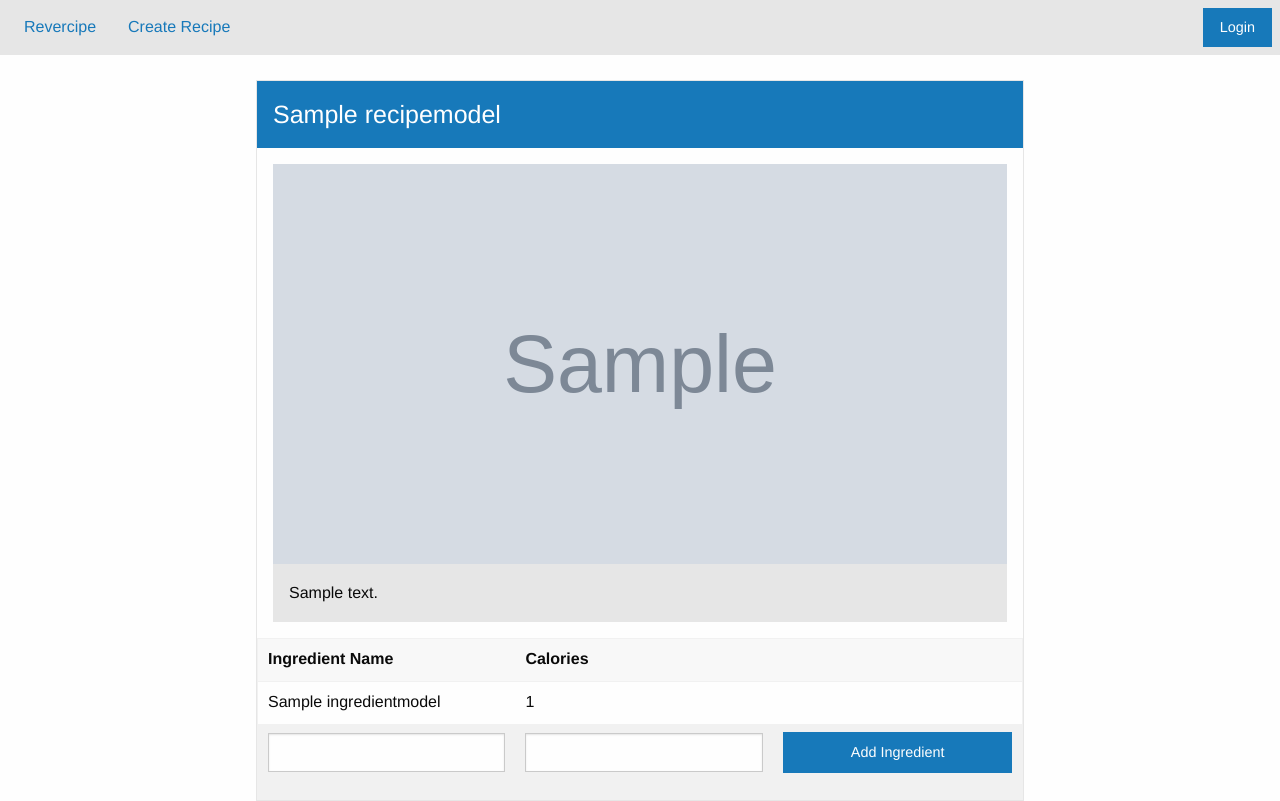
After one commit to ChicoState/Revercipe, a Django app: page /add_ingredient/1/ in a window 1280 px wide. The commit adds this page. Run offline with Django 3.2, Linux system fonts and the light colour scheme; tables that the repository leaves empty hold one stand-in row (values such as "Sample post"); grey boxes marked "Sample" are stand-in pictures; some libraries are stand-ins or nearby versions.

Commit message:
Can now add ingredients to recipes resolve #12

```diff
--- a/RevercipeApp/forms.py
+++ b/RevercipeApp/forms.py
@@ -46,9 +46,9 @@ class topSearchForm(forms.Form):
     search_value = forms.CharField(label='Search Value', required=True, max_length=100)
 
 class RecipeForm(forms.Form):
-    name = forms.CharField(label='Name',max_length = 300)
-    description = forms.CharField(label='Description', max_length=500)
-    image = forms.ImageField(label = 'Image', required=False)
+    name = forms.CharField(label='Recipe Name',max_length = 100)
+    description = forms.CharField(label='Recipe Description', max_length=500, widget=forms.Textarea(attrs={'rows':4, 'cols':5}))
+    image = forms.ImageField(label = 'Recipe Photo', required=False)
 
     def save(self, request, commit=True):
         new_recipe = models.RecipeModel(
@@ -60,3 +60,17 @@ class RecipeForm(forms.Form):
         if commit:
             new_recipe.save()
         return new_recipe
+
+class IngredientForm(forms.Form):
+    name = forms.CharField(label='Ingredient Name',max_length = 100)
+    calories = forms.IntegerField(label='Calorie Amount')
+
+    def save(self, request, commit=True):
+        new_ingredient = models.RecipeModel(
+            name = self.cleaned_data["name"],
+            calories = self.cleaned_data["calories"]
+        )
+
+        if commit:
+            new_ingredient.save()
+        return new_ingredient
--- a/RevercipeApp/models.py
+++ b/RevercipeApp/models.py
@@ -20,6 +20,7 @@ class Comment(models.Model):
         return self.comment_text
 
 class RecipeModel(models.Model):
+    author = models.ForeignKey(User, default="", on_delete=models.CASCADE)
     name = models.CharField(max_length = 300)
     description = models.CharField(max_length=500)
     image = models.ImageField(max_length=144, upload_to='uploads/%Y/%m/%d/', blank=True, null=True)
--- /dev/null
+++ b/RevercipeApp/templates/add_ingredient.html
@@ -0,0 +1,46 @@
+{% extends "base.html" %}
+{% load static %}
+{% block content  %}
+
+<div class="card" style="width: 60%; height:60%; align-content: center;  margin: 0 auto; float: none;  margin-top: 2%;">
+    <div class="card-divider" style="background-color: #1779ba;">
+      <h4 style="color: white;">{{name}}</h4>
+    </div>
+
+    <div class="card-section" style="align-content: center; ">
+        <img src="{{image.url}}" style="width:100%; height:400px; object-fit: cover; float: left;"/>
+        <div class="card-divider">
+             <p>{{description}}</p>
+        </div>
+    </div>
+
+        <table class="hover">
+            <thead>
+                <tr>
+                    <th width="150">Ingredient Name</th>
+                    <th width="150">Calories</th>
+                    <th width="100"></th>
+                </tr>
+            </thead>
+            {% for ingredient in ingredients%}
+                <tbody>
+                <tr>
+                    <td>{{ingredient.name}}</td>
+                    <td>{{ingredient.calories}}</td>
+                    <td></td>
+                </tr>
+            {% endfor %}
+                <form action="/add_ingredient/{{id}}/" enctype="multipart/form-data" method="POST">
+                    {% csrf_token %}
+                    <tr>
+                        <td>{{form.name}}</td>
+                        <td>{{form.calories}}</td>
+                        <td><input type = "submit" class="button expanded" value="Add Ingredient"/></td>
+                    </tr>
+                </form>
+        </table>
+
+  </div>
+
+
+{% endblock %}
--- a/RevercipeApp/templates/index.html
+++ b/RevercipeApp/templates/index.html
@@ -4,7 +4,6 @@
 
 
 {% if Recipes %}
-
     {% for recipe in Recipes %}
         <a href="recipe/{{recipe.id}}/">
             <div class="card" style="width: 45%; height: 50%; align-content: center;  margin: 0 auto;
@@ -25,7 +24,6 @@
             </div>
         </a>
     {% endfor %}
-
 {% endif %}
 
 <br>
--- a/RevercipeApp/templates/recipe_card.html
+++ b/RevercipeApp/templates/recipe_card.html
@@ -9,7 +9,7 @@
     </div>
 
     <div class="card-section" style="align-content: center; ">
-        <img src="{{image.url}}" style="width:100%; height:400px; object-fit: cover; float: left;"/>
+        <img src="{{image.url}}" style="width:100%; height:400px; object-fit: cover; float: left;" />
         <div class="card-divider">
              <p>{{description}}</p>
         </div>
--- a/RevercipeApp/urls.py
+++ b/RevercipeApp/urls.py
@@ -12,5 +12,6 @@ urlpatterns = [
     path('myrecipes/', views.myRecipes),
     path('profile/', views.profile_view),
     path('create_recipe/', views.create_recipe),
-    path('recipe/<int:instance_id>/', views.get_recipe)
+    path('recipe/<int:instance_id>/', views.get_recipe),
+    path('add_ingredient/<int:instance_id>/', views.add_ingredients)
 ]
--- a/RevercipeApp/views.py
+++ b/RevercipeApp/views.py
@@ -2,6 +2,8 @@ from django.shortcuts import render, redirect
 from django.http import HttpResponse
 from django.db.models import Q
 from django.contrib.auth import logout
+from django.views.decorators.csrf import csrf_exempt,csrf_protect
+
 
 from . import models
 from . import forms
@@ -13,8 +15,8 @@ def index(request):
 
     if request.method == "GET":
         navForm = forms.topSearchForm(request.GET)
+        form = forms.searchForm(request.GET)
 
-        form = forms.searchForm(request.GET)
         if form.is_valid():
             ingredient = form.getIngredient()
             category = form.getCategory()
@@ -29,20 +31,8 @@ def index(request):
         form = forms.searchForm()
         ingredient = ""
         category = ""
+
     recipes = models.RecipeModel.objects.all()
-
-    # if ingredientObjects:
-    #     for ing in ingredientObjects:
-    #         recipes.append(ing.recipes.all())
-
-    # if categoryObjects:
-    #     for cat in categoryObjects:
-    #         recipes.append(cat.recipes.all())
-
-    # recipeList = []
-    # for reciper in recipes:
-    #     for recipe in reciper:
-    #         recipeList.append(recipe)
 
     context = {
         "Title": "Recipes",
@@ -80,32 +70,39 @@ def profile_view(request):
     return render(request, "profile.html")
 
 def create_recipe(request):
+
     if request.method == "POST":
         if request.user.is_authenticated:
             form_instance = forms.RecipeForm(request.POST, request.FILES)
+
             if form_instance.is_valid():
                 new_recipe = models.RecipeModel(name=form_instance.cleaned_data["name"])
                 new_recipe.name = form_instance.cleaned_data["name"]
                 new_recipe.description = form_instance.cleaned_data["description"]
                 new_recipe.image = form_instance.cleaned_data["image"]
+                new_recipe.author = request.user
                 new_recipe.save()
-                form_instance = forms.RecipeForm()
+
+                return redirect("/add_ingredient/" + str(new_recipe.id) + "/")
         else:
             form_instance = forms.RecipeForm()
     else:
         form_instance = forms.RecipeForm()
 
     context = {
-        "form": form_instance,
+        "form": form_instance
     }
 
 
     return render(request, "create_recipe.html", context=context)
 
+
 def get_recipe(request, instance_id):
     recipe_name = ""
     recipe_description = ""
     recipe_image = ""
+    recipe_author = ""
+    request_user = request.user
 
     if request.method == "GET":
         if request.user.is_authenticated:
@@ -115,12 +112,57 @@ def get_recipe(request, instance_id):
                     recipe_name = recipe.name
                     recipe_description = recipe.description
                     recipe_image = recipe.image
+                    recipe_author = recipe.author
 
     context = {
         "id" : recipe.id,
         "name": recipe_name,
         "description": recipe_description,
-        "image": recipe_image
+        "image": recipe_image,
+        "author": recipe_author,
+        "request_user": request_user
     }
 
     return render(request, "recipe_card.html", context=context)
+
+@csrf_exempt
+def add_ingredients(request, instance_id):
+    cur_recipe = ""
+    recipes = models.RecipeModel.objects.all()
+    for recipe in recipes:
+        if(recipe.id == instance_id):
+            cur_recipe = recipe
+            recipe_name = recipe.name
+            recipe_description = recipe.description
+            recipe_image = recipe.image
+            recipe_author = recipe.author
+
+    recipe_ingredients = models.IngredientModel.objects.filter(recipes = cur_recipe)
+
+    if request.method == "POST":
+        if request.user.is_authenticated:
+            form_instance = forms.IngredientForm(request.POST)
+
+            if form_instance.is_valid():
+                new_ingredient = models.IngredientModel(name=form_instance.cleaned_data["name"])
+                new_ingredient.name = form_instance.cleaned_data["name"]
+                new_ingredient.calories = form_instance.cleaned_data["calories"]
+                new_ingredient.save()
+                new_ingredient.recipes.add(cur_recipe)
+                new_ingredient.save()
+                return redirect("/add_ingredient/" + str(instance_id) + "/")
+        else:
+            form_instance = forms.IngredientForm()
+    else:
+        form_instance = forms.IngredientForm()
+
+    context = {
+        "id": instance_id,
+        "name": recipe_name,
+        "description": recipe_description,
+        "image": recipe_image,
+        "form": form_instance,
+        "ingredients": recipe_ingredients
+    }
+
+    return render(request, "add_ingredient.html", context=context)
```
Also changed, not shown: RevercipeApp/templates/create_recipe.html (+20 -0 lines), RevercipeApp/migrations/0002_auto_20201030_0433 2.py (deleted), RevercipeApp/migrations/0003_recipemodel_author.py (added), media/uploads/2020/10/30/image.jpeg (deleted), media/uploads/2020/10/31/french-fries.jpeg (deleted), media/uploads/2020/10/31/french-toast.jpeg (deleted), media/uploads/2020/10/31/image.jpeg (deleted), media/uploads/2020/10/31/pasta.jpeg (deleted), media/uploads/2020/10/31/pizza.jpeg (deleted).
